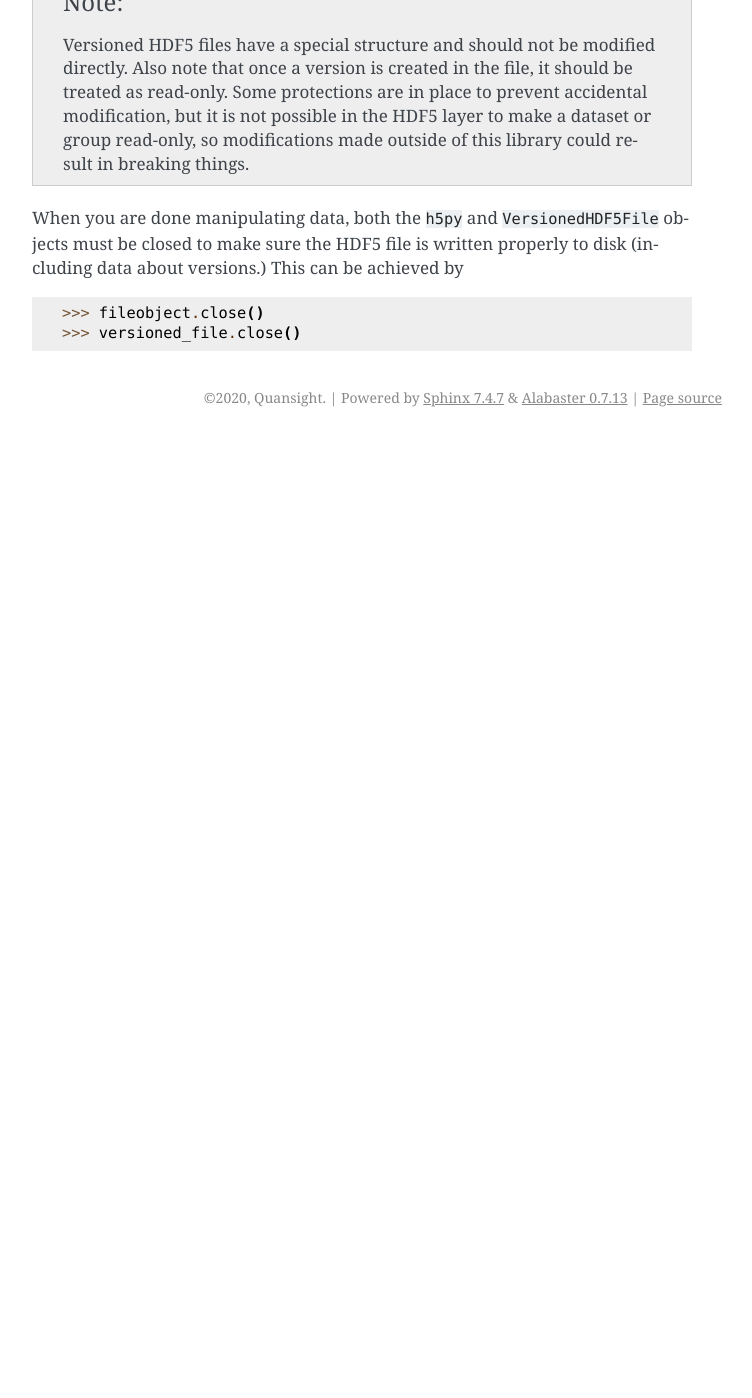
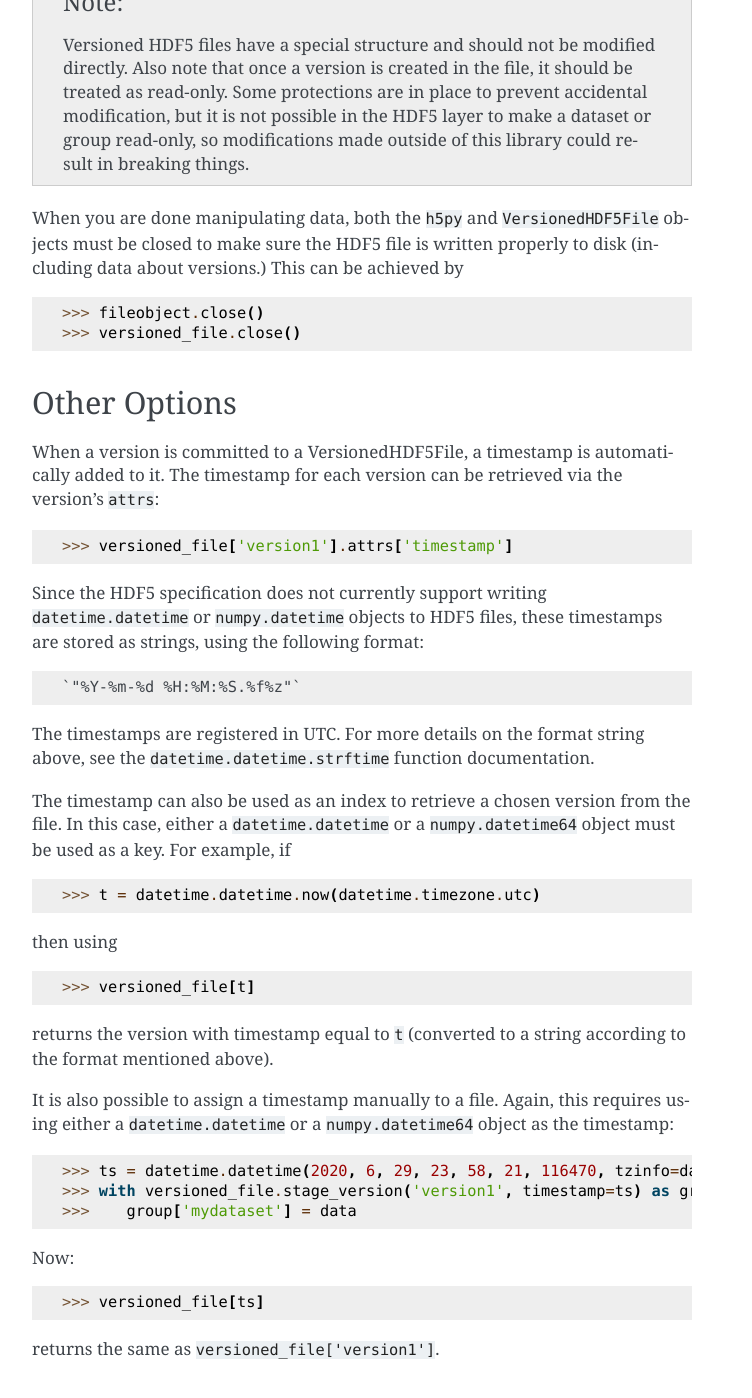
Before and after one commit to deshaw/versioned-hdf5, a Sphinx documentation site: the page built from docs/quickstart.rst, in a window 1280 px wide and 1400 px high, scrolled down 1354 px. Shown: the whole window, without its empty margins (388-1140 px from the left). Built offline with Sphinx 7.4.7, drawn with Linux system fonts in a browser that asks for light colours; before the commit the page ends 1791 px from its top, so only the background shows below that; some of the changed text lies outside the part shown.

Commit message:
Added section about timestamps to quickstart guide; setting timestamps manually.

```diff
--- a/docs/quickstart.rst
+++ b/docs/quickstart.rst
@@ -76,3 +76,53 @@ objects must be closed to make sure the HDF5 file is written properly to disk
 
   >>> fileobject.close()
   >>> versioned_file.close()
+
+
+Other Options
+-------------
+
+When a version is committed to a VersionedHDF5File, a timestamp is automatically
+added to it. The timestamp for each version can be retrieved via the version's
+`attrs`::
+
+  >>> versioned_file['version1'].attrs['timestamp']
+
+Since the HDF5 specification does not currently support writing
+`datetime.datetime` or `numpy.datetime` objects to HDF5 files, these timestamps
+are stored as strings, using the following format::
+
+  `"%Y-%m-%d %H:%M:%S.%f%z"`
+
+The timestamps are registered in UTC. For more details on the format string
+above, see the `datetime.datetime.strftime` function documentation.
+
+The timestamp can also be used as an index to retrieve a chosen version from the
+file. In this case, either a `datetime.datetime` or a `numpy.datetime64` object
+must be used as a key. For example, if
+
+.. code::
+
+  >>> t = datetime.datetime.now(datetime.timezone.utc)
+
+then using
+
+.. code::
+
+  >>> versioned_file[t]
+
+returns the version with timestamp equal to `t` (converted to a string according
+to the format mentioned above).
+
+It is also possible to assign a timestamp manually to a file. Again, this
+requires using either a `datetime.datetime` or a `numpy.datetime64` object as
+the timestamp::
+
+  >>> ts = datetime.datetime(2020, 6, 29, 23, 58, 21, 116470, tzinfo=datetime.timezone.utc)
+  >>> with versioned_file.stage_version('version1', timestamp=ts) as group:
+  >>>    group['mydataset'] = data
+
+Now::
+
+  >>> versioned_file[ts]
+
+returns the same as `versioned_file['version1']`.
```
Also changed, not shown: 4 other files.
